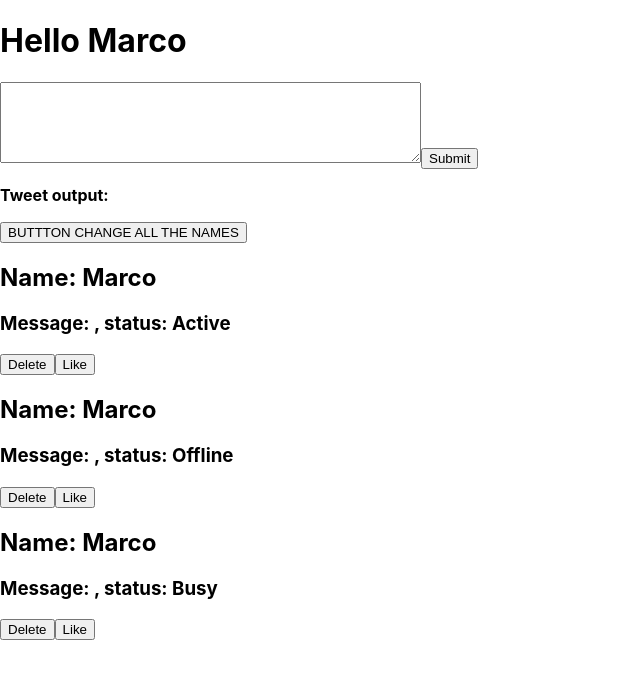
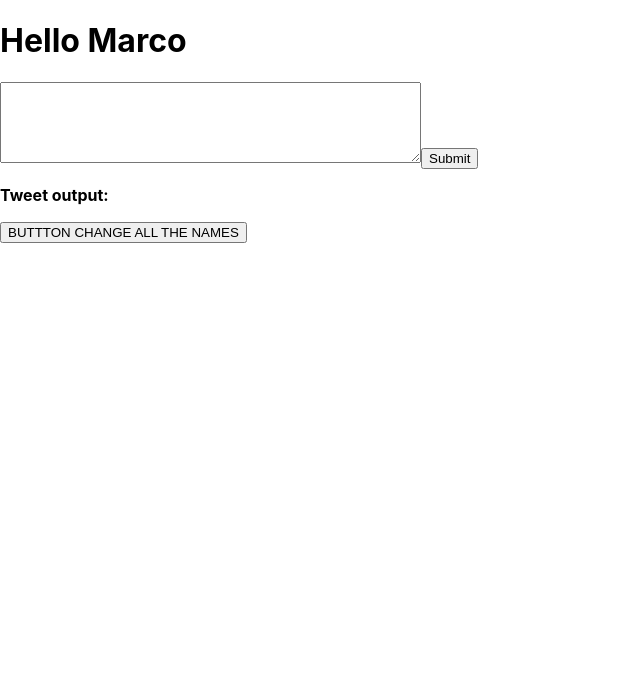
Before and after one commit to mvmarco/4-react-state-lifting, a React (Create React App) app: page / in a window 1280 px wide. Shown: the top 678 px of the page, without its empty margins (0-640 px from the left). Built offline with nearby package versions, Linux system fonts and the light colour scheme.

Commit message:
refactoring

```diff
--- a/src/App.js
+++ b/src/App.js
@@ -21,7 +21,6 @@ import CreateTweet from './components/CreateTweet.js'
 import { useState } from 'react';
 
 function App() {
-  const message = "I love my dog"
   //states
   const [name, setName] = useState("Marco");
   // lifted states from CreateTweet, you gotta pass them as props
@@ -36,7 +35,7 @@ function App() {
         tweets={tweets}
         setTweets={setTweets}
       />
-      <TweetList name={name} setName={setName} message={tweets} />
+      <TweetList name={name} setName={setName} tweets={tweets} />
     </div>
   );
 }
--- a/src/components/TweetList.js
+++ b/src/components/TweetList.js
@@ -1,15 +1,54 @@
+/*
+  // ORIGINAL VERSION
+
+  import Tweet from "./Tweet";
+
+  function TweetList ({name, message, setName}) {
+    const changeName = () => {
+      setName('john')
+    }
+    return (
+      <div className="tweet-list">
+        <button onClick={changeName}> BUTTTON CHANGE ALL THE NAMES</button>
+        <Tweet name={name} status='Active' message={message}/>
+        <Tweet name={name} status='Offline' message={message} />
+        <Tweet name={name} status='Busy' message={message} />
+      </div>
+    )
+  }
+
+
+  export default TweetList
+*/
+
+/*
+  In order to display multiple tweets as independent messages, we can get rid of:
+      <Tweet name={name} status='Active' message={message} />
+      <Tweet name={name} status='Offline' message={message} />
+      <Tweet name={name} status='Busy' message={message} />
+  and instead take tweets, now stored inside the message property (tweets={tweets}) in App.js,
+  and do:
+
+  message={tweet} which basicaly takes each single item of the array and display it as
+  a single tweet component
+
+
+*/
+
+
 import Tweet from "./Tweet";
 
-function TweetList ({name, message, setName}) {
+function TweetList({ name, tweets, setName }) {
   const changeName = () => {
     setName('john')
   }
   return (
     <div className="tweet-list">
       <button onClick={changeName}> BUTTTON CHANGE ALL THE NAMES</button>
-      <Tweet name={name} status='Active' message={message}/>
-      <Tweet name={name} status='Offline' message={message} />
-      <Tweet name={name} status='Busy' message={message} />
+      {tweets.map(tweet => (
+        <Tweet name={name} status='Active' message={tweet} />
+      ))}
+
     </div>
   )
 }
```
Also changed, not shown: src/components/CreateTweet.js (+4 -3 lines), src/components/Tweet.js (+21 -0 lines).
